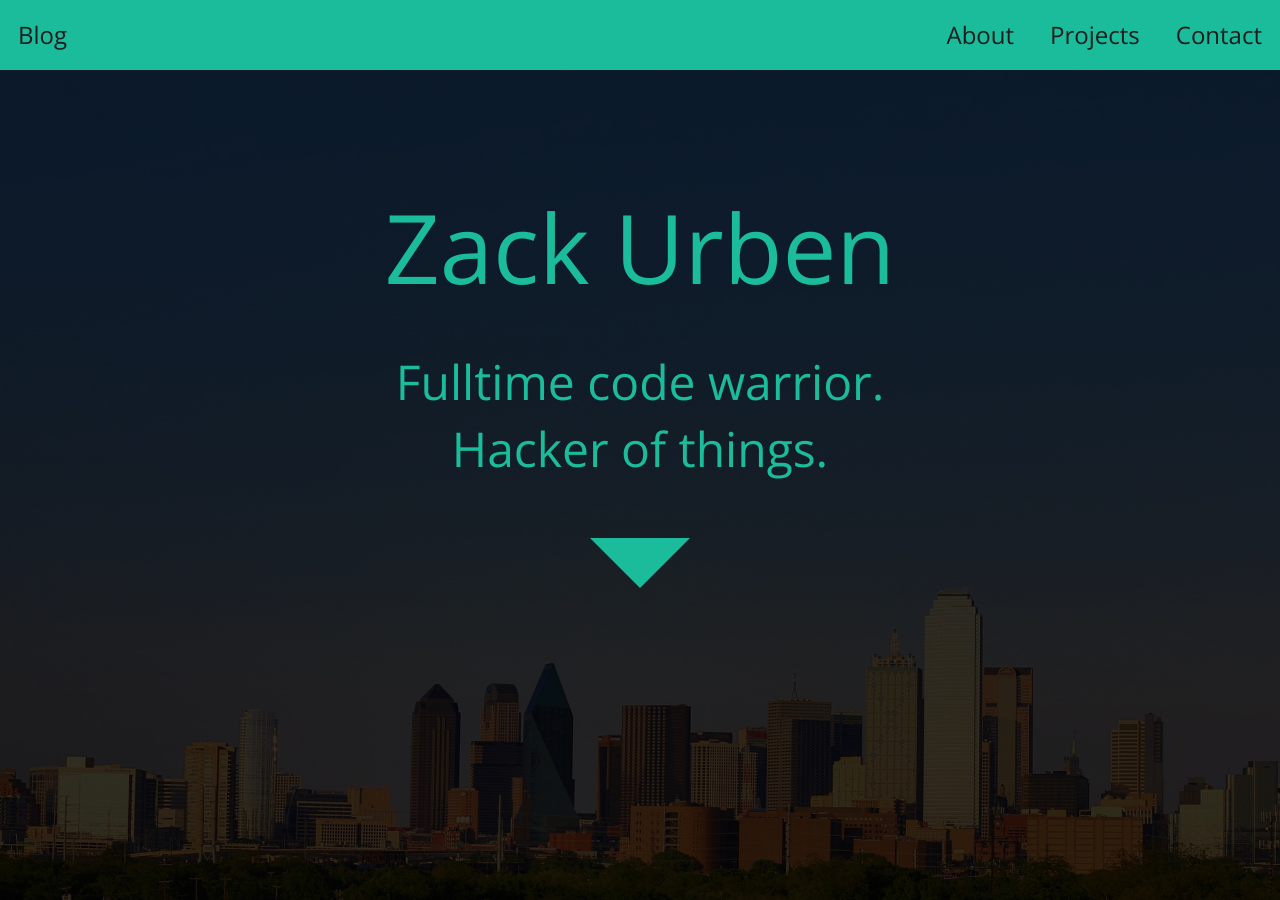
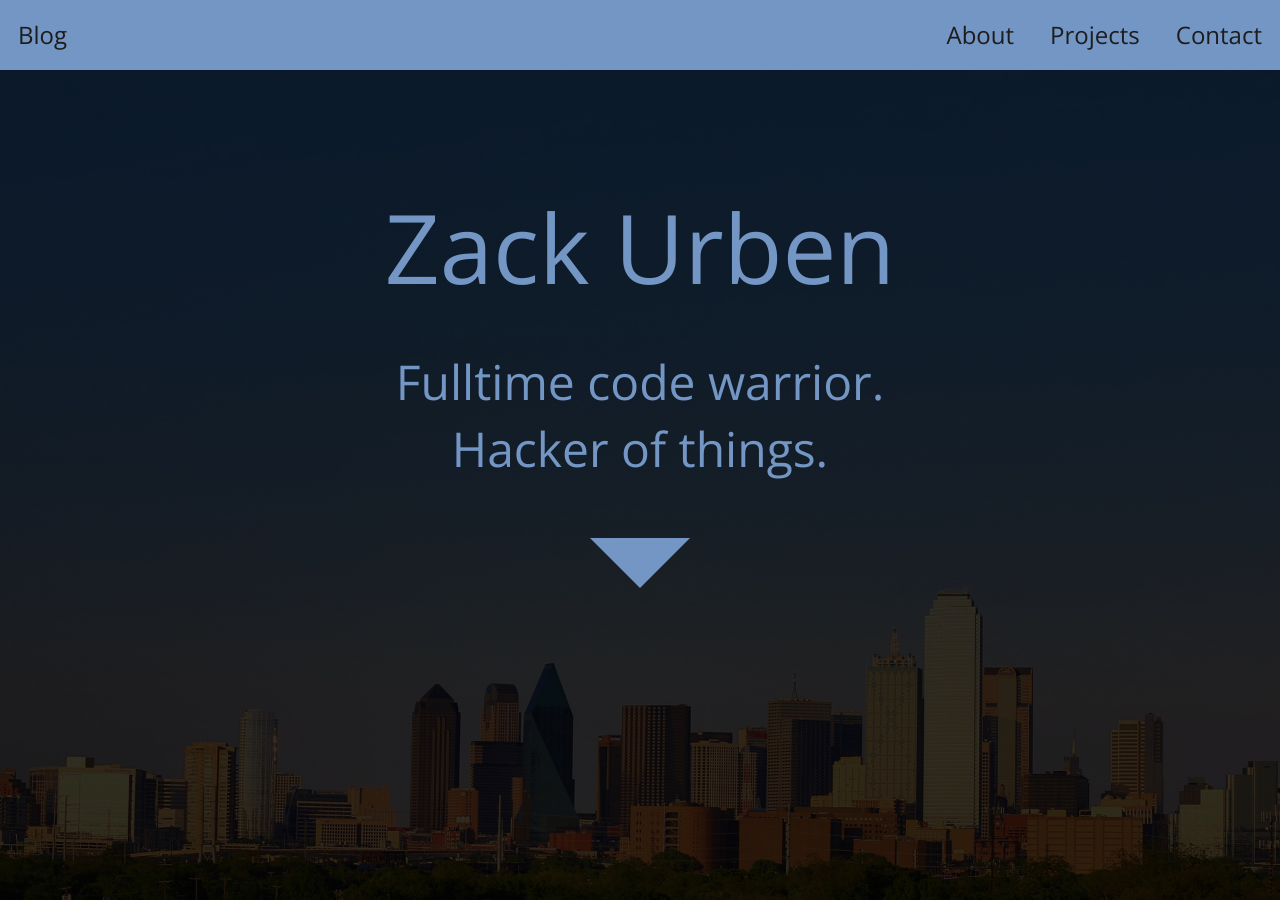
Before and after one commit to zackurben/zackurben.github.io, a Jekyll site: the page built from index.html, in a window 1280 px wide and 900 px high. Built offline with Jekyll 4.4.1, drawn with Linux system fonts in a browser that asks for light colours; nearby versions of some CDN libraries.

Commit message:
Updating chart to use new color system, and playing with new color.

```diff
--- a/_sass/_base.scss
+++ b/_sass/_base.scss
@@ -174,25 +174,32 @@
   height: auto;
 }
 
+.professional {
+  color: $text-color;
+}
+.personal {
+  color: $accent-color;
+}
+
 .ct-series-a {
   .ct-point,
   .ct-line {
-    stroke: rgba(27, 188, 155, 1);
+    stroke: $accent-color;
   }
   .ct-area {
     fill-opacity: 1;
-    fill: rgba(27, 188, 155, 0.5);
+    fill: adjust-color($accent-color, $alpha: -0.5);
   }
 }
 
 .ct-series-b {
   .ct-point,
   .ct-line {
-    stroke: rgba(29, 29, 29, 1);
+    stroke: $text-color;
   }
   .ct-area {
     fill-opacity: 1;
-    fill: rgba(29, 29, 29, 0.5);
+    fill: adjust-color($text-color, $alpha: -0.5);
   }
 }
 
@@ -204,13 +211,6 @@
     -ms-transform: rotate(30deg) translateY($nav-padding * 1.5);
     transform: rotate(30deg) translateY($nav-padding * 1.5);
   }
-}
-
-.professional {
-  color: rgba(29, 29, 29, 1)
-}
-.personal {
-  color: rgba(27, 188, 155, 1);
 }
 
 .center {
--- a/css/main.scss
+++ b/css/main.scss
@@ -4,7 +4,7 @@
 @charset "utf-8";
 
 // Colors
-$accent-color: #1bbc9b;
+$accent-color: #7396c5;
 $primary-color: #ffffff;
 $secondary-color: #eeeeee;
 $text-color: #1d1d1d;
```
